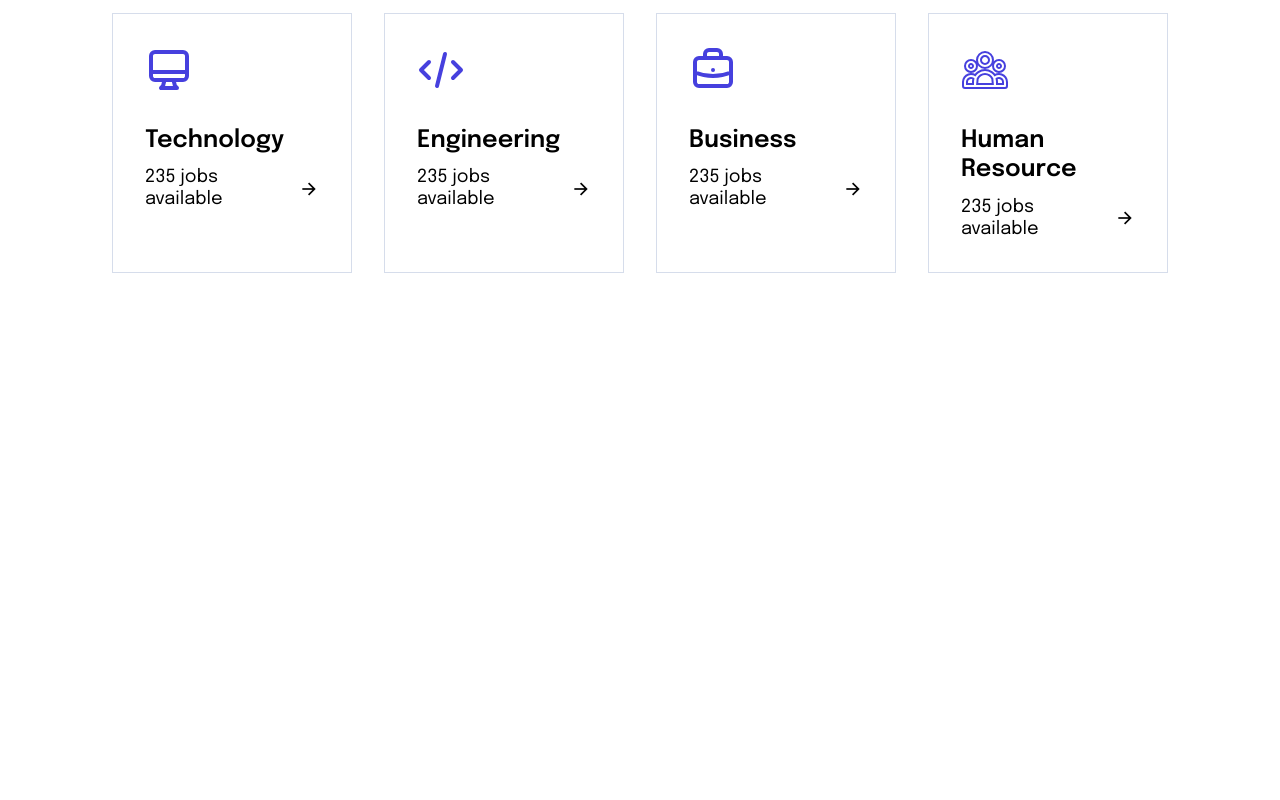
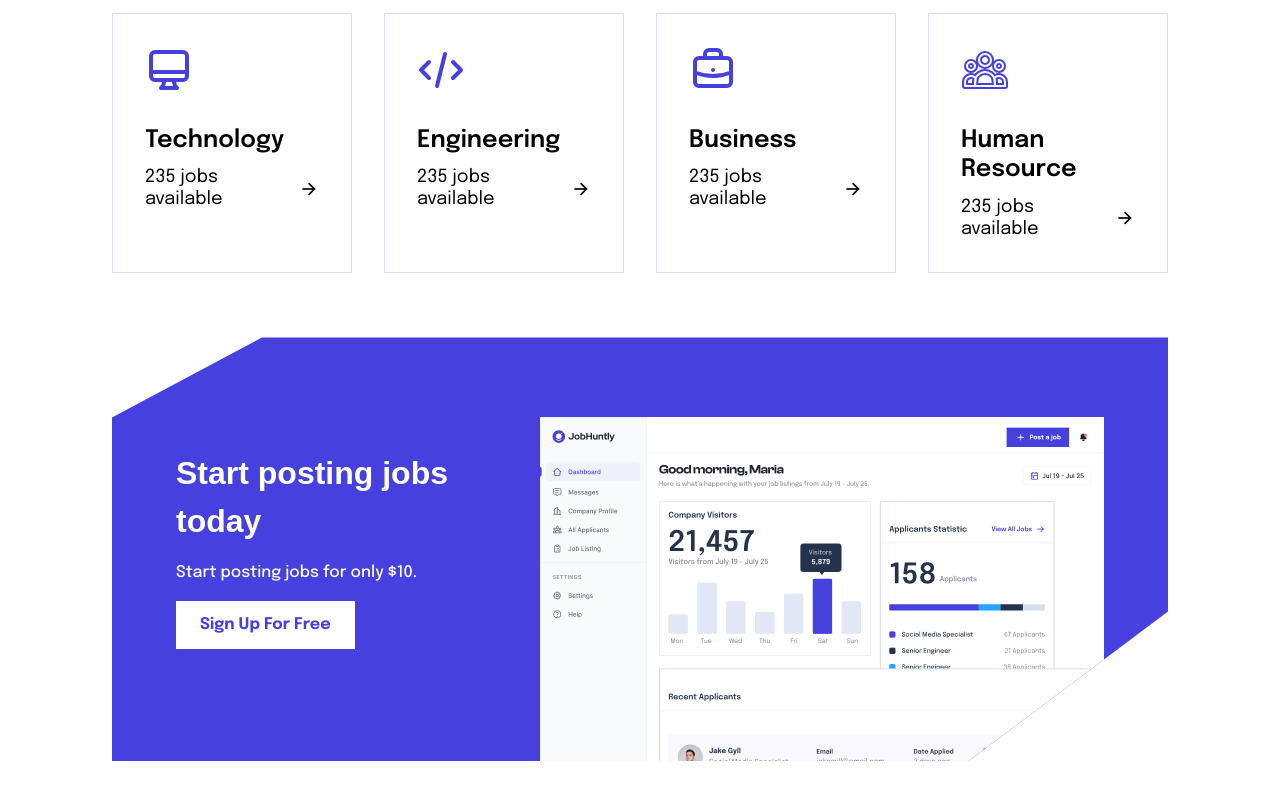
Before and after one commit to JLDaquipa/jobhuntly-website, a React (Vite) app: page / in a window 1280 px wide. Shown: the part 1426-2226 px from the top of the page. Before the commit the page ends 1739 px from the top, so only its background shows below. Built offline with nearby package versions, Linux system fonts and the light colour scheme; a web font is replaced by a local one.

Commit message:
Added CTA section

```diff
--- a/src/App.jsx
+++ b/src/App.jsx
@@ -3,6 +3,7 @@ import Nav from "./components/Nav";
 import Hero from "./sections/Hero";
 import Company from "./sections/Company";
 import Category from "./sections/Category";
+import CTA from './sections/CTA';
 
 function App() {
   return (
@@ -22,6 +23,9 @@ function App() {
         <section className="padding-x">
           <Category />
         </section>
+        <section className='padding-x lg:py-16'>
+          <CTA />
+        </section>
       </main>
     </div>
   )
--- a/src/assets/images/index.js
+++ b/src/assets/images/index.js
@@ -8,6 +8,7 @@ import intelLogo from './intel_logo.svg';
 import teslaLogo from './tesla_logo.svg';
 import amdLogo from './amd_logo.svg';
 import talkitLogo from './talkit_logo.svg';
+import companyDashboardImg from './company_dashboard.png';
 
 
 export {
@@ -21,4 +22,5 @@ export {
   teslaLogo,
   amdLogo,
   talkitLogo,
+  companyDashboardImg,
 };
--- a/src/components/Button.jsx
+++ b/src/components/Button.jsx
@@ -1,7 +1,7 @@
 /* eslint-disable react/prop-types */
 
 const Button = ({label, action, style}) => {
-  let buttonStyle = "text-brand-primary";
+  let buttonStyle = "text-brand-primary bg-white";
 
   if(style === "outlined"){
     buttonStyle = "text-brand-primary bg-white border-solid border-brand-primary";
@@ -11,7 +11,7 @@ const Button = ({label, action, style}) => {
 
   return (
     <button
-      className={`px-6 py-3 font-bold cursor-pointer font-epilogue ${buttonStyle} max-md:w-full`}
+      className={`px-6 py-3 font-bold cursor-pointer font-epilogue ${buttonStyle} w-full lg:w-max`}
       onClick={() => action}
     >
       {label}
--- a/src/index.css
+++ b/src/index.css
@@ -24,6 +24,10 @@
   .cut-bottom-right {
       clip-path: polygon(0 0,100% 0,100% calc(100% - 200px),calc(100% - 400px) 100%,0 100%);
   }
+
+  .cut-top-left-bottom-right {
+      clip-path: polygon(0 80.00px,150px 0,100% 0,100% calc(100% - 150px),calc(100% - 200px) 100%,0 100%);
+}
 
   /*
   .input {
--- /dev/null
+++ b/src/sections/CTA.jsx
@@ -0,0 +1,18 @@
+import Button from "../components/Button";
+import { companyDashboardImg } from "../assets/images";
+
+const CTA = () => {
+  return (
+    <div className="max-container flex flex-col items-center gap-4 bg-brand-primary text-white py-20 px-4 cut-top-left-bottom-right lg:flex-row lg:justify-between lg:px-16 relative">
+      <div className="flex flex-col gap-4 max-lg:items-center">
+        <h3 className="text-[32px] font-semibold font-clashDisplay max-lg:text-center">Start posting jobs today</h3>
+        <p className="font-epilogue font-medium">Start posting jobs for only $10.</p>
+        <Button label="Sign Up For Free" action={()=>{}}/>
+      </div>
+
+      <img className="lg:mb-[-80px]" src={companyDashboardImg} alt="Company Dashboard" />
+    </div>
+  )
+}
+
+export default CTA
--- a/src/sections/Category.jsx
+++ b/src/sections/Category.jsx
@@ -3,7 +3,7 @@ import JobCategory from "../components/JobCategory";
 
 const Category = () => {
   return (
-    <div className="max-container pb-10 lg:pt-20 flex flex-col relative gap-6 lg:gap-0">
+    <div className="max-container pb-10 lg:pb-0 lg:pt-20 flex flex-col relative gap-6 lg:gap-0">
       <h2 className="font-clashDisplay text-neutral-100 text-[32px] max-lg:text-center lg:text-4xl font-semibold lg:mb-12">
         Explore by
         <span className="text-accent-blue"> category</span>
```
